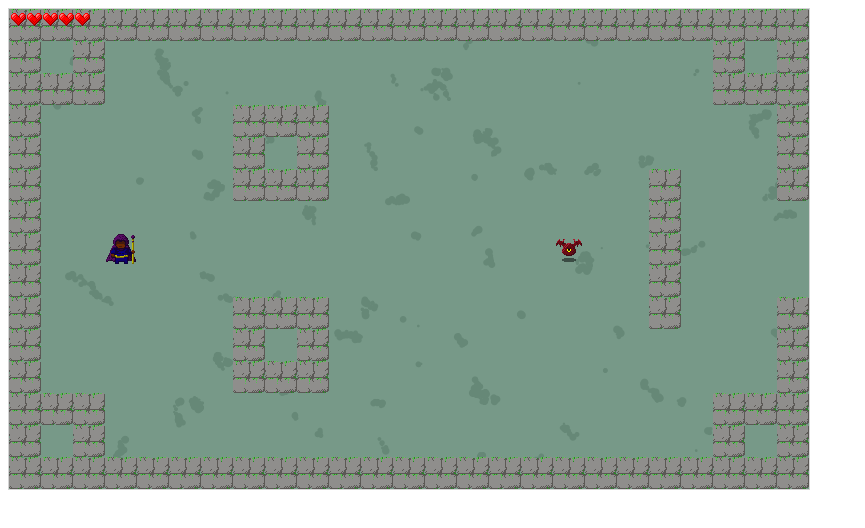
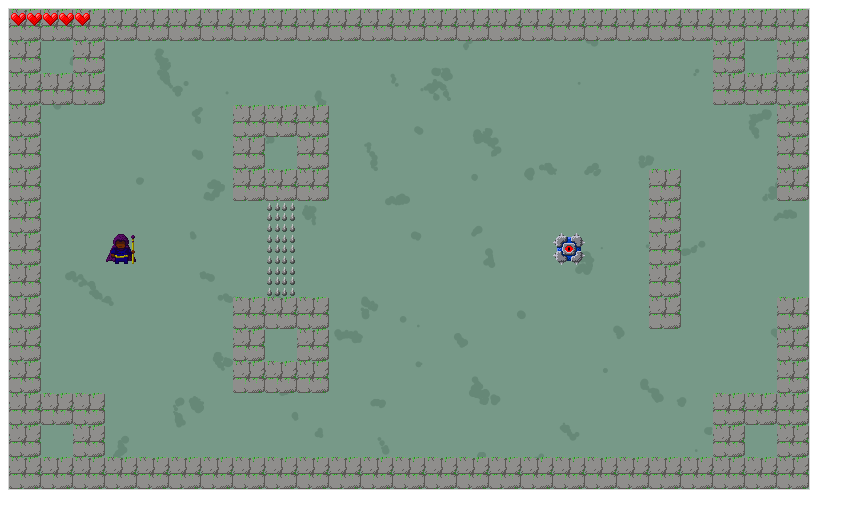
Before and after one commit to duo-the-mage/duo-the-mage, a plain HTML site: page index.html in a window 1280 px wide. Shown: the whole page, without its empty margins (0-865 px from the left). Drawn offline with Linux system fonts and the light colour scheme.

Commit message:
Spiky things

```diff
--- a/image.js
+++ b/image.js
@@ -21,6 +21,8 @@ Game.drawImage = (function() {
 			'enemy_2.png',
 			'enemy.png',
 			'bat.png',
+			'spike.png',
+			'spike_block.png',
 			'background.png'
 		];
 
--- a/index.html
+++ b/index.html
@@ -15,6 +15,8 @@
 <script type="application/javascript" src="camera.js"></script>
 <script type="application/javascript" src="world.js"></script>
 <script type="application/javascript" src="smallkeys.js"></script>
+<script type="application/javascript" src="spikes.js"></script>
+<script type="application/javascript" src="spike_block.js"></script>
 </head>
 
 <body>
--- /dev/null
+++ b/spike_block.js
@@ -0,0 +1,45 @@
+// Load main library
+var Game = window.Game || {};
+
+Game.actors = Game.actors || [];
+
+Game.addSpikeBlock = function addSpikeBlock(x,y) {
+	Game.actors.push(new SpikeBlock(x,y));
+};
+
+function SpikeBlock(x,y) {
+	this.gridX = x;
+	this.gridY = y;
+	this.x = x * 32;
+	this.y = y * 32;
+	this.width = 32;
+	this.height = 32;
+
+	this.homeSectorX = Math.floor((x - 1) / Game.wallGrid.sectorWidth);
+	this.homeSectorY = Math.floor((y - 1) / Game.wallGrid.sectorHeight);
+	this.leftBoundary = this.homeSectorX * Game.wallGrid.sectorWidth + 1;
+	this.topBoundary = this.homeSectorY * Game.wallGrid.sectorHeight + 1;
+	this.rightBoundary = (this.homeSectorX+1) * Game.wallGrid.sectorWidth - 1;
+	this.bottomBoundary = (this.homeSectorY+1) * Game.wallGrid.sectorHeight - 1;
+
+	this.time = 0;
+	this.attackPower = 1;
+};
+
+SpikeBlock.prototype.destroy = function destroy() {
+	//this.isDestroyed = true;
+};
+
+SpikeBlock.prototype.update = function update(elapsed) {
+	if (this.homeSectorX !== Game.player.sectorX ||
+		this.homeSectorY !== Game.player.sectorY) { return; }
+
+	this.time += elapsed;
+};
+
+SpikeBlock.prototype.draw = function draw(ctx) {
+	Game.drawImage(ctx, "spike_block.png",
+		Math.round(this.x),	// Draw x
+		Math.round(this.y)	// Draw y
+	);
+};
--- /dev/null
+++ b/spikes.js
@@ -0,0 +1,66 @@
+// Load main library
+var Game = window.Game || {};
+
+Game.actors = Game.actors || [];
+
+Game.addSpikes = function addSpikes(x,y) {
+	Game.actors.push(new Spikes(x,y));
+};
+
+function Spikes(x,y) {
+	this.gridX = x;
+	this.gridY = y;
+	this.x = x * 32;
+	this.y = y * 32;
+	this.width = 32;
+	this.height = 32;
+
+	this.homeSectorX = Math.floor((x - 1) / Game.wallGrid.sectorWidth);
+	this.homeSectorY = Math.floor((y - 1) / Game.wallGrid.sectorHeight);
+
+	this.time = 0;
+	this.attackPower = 0;
+};
+
+Spikes.prototype.destroy = function destroy() {
+	// Cannot be destroyed
+};
+
+Spikes.prototype.update = function update(elapsed) {
+	if (this.homeSectorX !== Game.player.sectorX ||
+		this.homeSectorY !== Game.player.sectorY) { return; }
+
+	this.time += elapsed;
+	if (this.time < 4000) {
+		this.attackPower = 0;
+	} else if (this.time < 8000) {
+		this.attackPower = 1;
+	} else {
+		this.attackPower = 0;
+		this.time -= 8000;
+	}
+};
+
+Spikes.prototype.draw = function draw(ctx) {
+	var frame;
+	if (this.time < 3900) {
+		frame = 0;
+	} else if (this.time < 4000) {
+		frame = 1;
+	} else if (this.time < 7900) {
+		frame = 2;
+	} else {
+		frame = 3;
+	}
+
+	Game.drawImage(ctx, "spike.png",
+		frame * 32,				// Slice x
+		0,					// Slice y
+		32,					// Slice width
+		32,					// Slice height
+		Math.round(this.x),	// Draw x
+		Math.round(this.y),	// Draw y
+		32,					// Draw width
+		32					// Draw height
+	);
+};
--- a/world.js
+++ b/world.js
@@ -23,9 +23,9 @@ Game.world1 =	"wwwwwwwwwwwwwwwwwwwwwwwwwwwwwwwwwwwwwwwwwwwwwwwwwwwwwwwwwwwwwwwww
 				"w......www..............w..wwwwwwww...wwwwwwww..................................................w"+
 				"w......w.w..............w..w........B........w..wwwwwwwwwww...wwwwwwwwwww...wwwwwwwwwwwwwwwww...w"+
 				"w......www..........w...w..w.................w..w.........wwLww.........w...w...............w...w"+
-				"w...................w.........w....www....w.....w.......................w...w.B...........B.w...w"+
-				"w..P.............F..w.........w.B..w.w..B.w.....w.......................w...w.......k.......w...w"+
-				"w...................w.........w....www....w.....w.......................w...w...............w...w"+
+				"w.......s...........w.........w....www....w.....w.......................w...w.B...........B.w...w"+
+				"w..P....s........S..w.........w.B..w.w..B.w.....w.......................w...w.......k.......w...w"+
+				"w.......s...........w.........w....www....w.....w.......................w...w...............w...w"+
 				"w......www..........w...w..w.................w..w.......................w...w...www...www...w...w"+
 				"w......w.w..............w..w........B........w..w.www...............www.w...w...w.w...w.w...w...w"+
 				"w......www..............w..wwwwwwww...wwwwwwww..w.w.w..B..B...B..B..w.w.w...wwwwwww...wwwwwww...w"+
@@ -84,6 +84,8 @@ Game.initWorld = function initWorld() {
 			if (Game.world1[n] === 'L') { Game.addLockedDoor(i,j); }
 			if (Game.world1[n] === 'B') { Game.addEnemyBug(i,j); }
 			if (Game.world1[n] === 'F') { Game.addEnemyBat(i,j); }
+			if (Game.world1[n] === 's') { Game.addSpikes(i,j); }
+			if (Game.world1[n] === 'S') { Game.addSpikeBlock(i,j); }
 			if (Game.world1[n] === 'P') {
 				Game.player.x = 32*i;
 				Game.player.y = 32*j;
```
Also changed, not shown: spike.png (added), spike_block.png (added).
